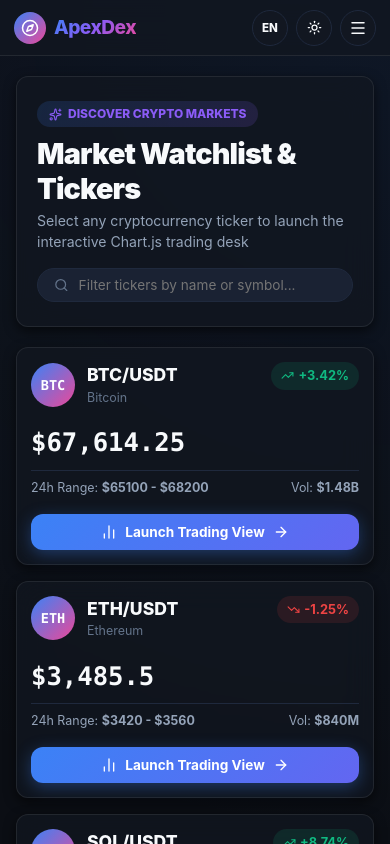
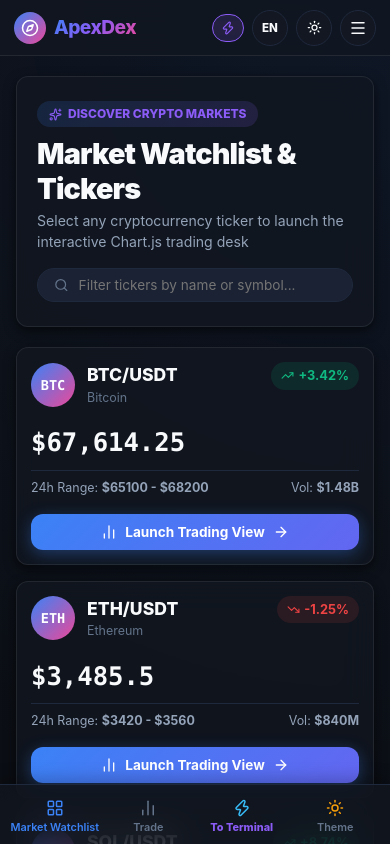
Before and after one commit to Sharjeel14/Apex-Traders, a React (Vite) app: page / in a window 390 px wide. Shown: the top 844 px of the page. Built offline with nearby package versions, Linux system fonts and the light colour scheme.

Commit message:
feat: add mobile bottom bar, segmented pro terminal tabs and mobile header switchers

```diff
--- a/src-v1-terminal/pages/HomeTerminal.jsx
+++ b/src-v1-terminal/pages/HomeTerminal.jsx
@@ -8,13 +8,14 @@ import { OrderBook } from '../components/OrderBook'
 import { OrderPanel } from '../components/OrderPanel'
 import { RecentTrades } from '../components/RecentTrades'
 import { PositionsTabs } from '../components/PositionsTabs'
-import { ArrowLeft, LayoutGrid, BarChart2 } from 'lucide-react'
+import { ArrowLeft, LineChart, BookOpen, Send, ClipboardList } from 'lucide-react'
 
 export function HomeTerminal() {
   const homeViewMode = useMarketStore((s) => s.homeViewMode)
-  const setHomeViewMode = useMarketStore((s) => s.setHomeViewMode)
   const backToTickerList = useMarketStore((s) => s.backToTickerList)
   const activePair = useMarketStore((s) => s.activePair)
+  const terminalMobileTab = useMarketStore((s) => s.terminalMobileTab)
+  const setTerminalMobileTab = useMarketStore((s) => s.setTerminalMobileTab)
   const t = useI18nStore((s) => s.t)
 
   if (homeViewMode === 'list') {
@@ -29,7 +30,7 @@ export function HomeTerminal() {
           display: 'flex',
           alignItems: 'center',
           justifyContent: 'space-between',
-          padding: '6px 16px',
+          padding: '8px 14px',
           background: 'var(--bg-surface-elevated)',
           borderBottom: '1px solid var(--border-subtle)',
           fontSize: '0.8rem',
@@ -47,74 +48,102 @@ export function HomeTerminal() {
             cursor: 'pointer',
           }}
         >
-          <ArrowLeft size={14} />
+          <ArrowLeft size={15} />
           <span>{t('list.back')}</span>
         </button>
 
-        <div style={{ display: 'flex', alignItems: 'center', gap: '8px' }}>
-          <span style={{ color: 'var(--text-muted)' }}>Trading Desk:</span>
-          <span style={{ fontWeight: 800, color: 'var(--text-primary)' }}>{activePair}</span>
-          <div style={{ display: 'flex', gap: '4px', marginLeft: '12px' }}>
-            <button
-              type="button"
-              onClick={() => setHomeViewMode('list')}
+        <div style={{ display: 'flex', alignItems: 'center', gap: '6px' }}>
+          <span style={{ fontSize: '0.72rem', color: 'var(--text-muted)' }}>Pair:</span>
+          <span
             style={{
-                display: 'flex',
-                alignItems: 'center',
-                gap: '4px',
-                padding: '3px 8px',
+              padding: '2px 8px',
               borderRadius: 'var(--radius-xs)',
               background: 'var(--bg-input)',
               border: '1px solid var(--border-medium)',
-                fontSize: '0.72rem',
-                color: 'var(--text-secondary)',
+              fontWeight: 800,
+              fontSize: '0.82rem',
+              color: 'var(--text-primary)',
             }}
           >
-              <LayoutGrid size={12} />
-              <span>{t('list.viewList')}</span>
-            </button>
-            <button
-              type="button"
-              style={{
-                display: 'flex',
-                alignItems: 'center',
-                gap: '4px',
-                padding: '3px 8px',
-                borderRadius: 'var(--radius-xs)',
-                background: 'var(--color-primary)',
-                border: '1px solid var(--color-primary)',
-                fontSize: '0.72rem',
-                color: '#fff',
-                fontWeight: 700,
-              }}
-            >
-              <BarChart2 size={12} />
-              <span>{t('list.viewTrade')}</span>
-            </button>
-          </div>
+            {activePair}
+          </span>
         </div>
       </div>
 
+      {/* Real-time Ticker Metrics Strip */}
       <TickerStrip />
 
+      {/* Mobile Segmented Tab Bar (Visible on mobile only) */}
+      <nav className="v1-mobile-tabs-bar" aria-label="Terminal Sections">
+        <button
+          type="button"
+          onClick={() => setTerminalMobileTab('chart')}
+          className={`v1-mobile-tab-btn ${terminalMobileTab === 'chart' ? 'active' : ''}`}
+        >
+          <LineChart size={14} />
+          <span>Chart</span>
+        </button>
+
+        <button
+          type="button"
+          onClick={() => setTerminalMobileTab('book')}
+          className={`v1-mobile-tab-btn ${terminalMobileTab === 'book' ? 'active' : ''}`}
+        >
+          <BookOpen size={14} />
+          <span>Book</span>
+        </button>
+
+        <button
+          type="button"
+          onClick={() => setTerminalMobileTab('trade')}
+          className={`v1-mobile-tab-btn ${terminalMobileTab === 'trade' ? 'active' : ''}`}
+        >
+          <Send size={14} />
+          <span>Order</span>
+        </button>
+
+        <button
+          type="button"
+          onClick={() => setTerminalMobileTab('orders')}
+          className={`v1-mobile-tab-btn ${terminalMobileTab === 'orders' ? 'active' : ''}`}
+        >
+          <ClipboardList size={14} />
+          <span>Orders</span>
+        </button>
+      </nav>
+
+      {/* Main Terminal Desk Layout */}
       <div className="v1-terminal-grid">
-        {/* Left Column: Order Book */}
+        {/* Left: Order Book (mobile-visible on tab 'book') */}
+        <div className={`v1-col-panel ${terminalMobileTab === 'book' ? 'mobile-visible' : ''}`}>
           <OrderBook />
+        </div>
 
-        {/* Center Column: Chart & Indicator Toolbar */}
+        {/* Center: Chart & Indicators (mobile-visible on tab 'chart') */}
+        <div className={`v1-col-panel ${terminalMobileTab === 'chart' ? 'mobile-visible' : ''}`}>
           <div className="v1-panel">
             <IndicatorBar />
             <TradingChart />
           </div>
+        </div>
 
-        {/* Right Column: Order Panel & Live Trades */}
-        <div style={{ display: 'flex', flexDirection: 'column', gap: '1px', background: 'var(--border-subtle)' }}>
+        {/* Right: Order Entry & Trades (mobile-visible on tab 'trade') */}
+        <div
+          className={`v1-col-panel ${terminalMobileTab === 'trade' || terminalMobileTab === 'book' ? 'mobile-visible' : ''}`}
+          style={{ gap: '1px', background: 'var(--border-subtle)' }}
+        >
+          {terminalMobileTab === 'trade' && <OrderPanel />}
+          {terminalMobileTab === 'book' && <RecentTrades />}
+          <div className="v1-desktop-only" style={{ display: 'flex', flexDirection: 'column', gap: '1px' }}>
             <OrderPanel />
             <RecentTrades />
           </div>
+        </div>
 
-        {/* Bottom Section: Positions & Orders */}
+        {/* Bottom Section: Positions & Orders (mobile-visible on tab 'orders') */}
+        <div className={`v1-bottom-section ${terminalMobileTab === 'orders' ? 'mobile-visible' : ''}`}>
           <PositionsTabs />
+        </div>
       </div>
     </div>
   )
--- a/src-v2-modern/components/Header.jsx
+++ b/src-v2-modern/components/Header.jsx
@@ -75,7 +75,7 @@ export function Header() {
               display: 'flex',
               alignItems: 'center',
               gap: '6px',
-              padding: '6px 14px',
+              padding: '6px 12px',
               borderRadius: 'var(--radius-full)',
               border: '1px solid var(--color-purple)',
               background: 'rgba(139, 92, 246, 0.15)',
@@ -86,7 +86,7 @@ export function Header() {
             }}
           >
             <Zap size={14} />
-            <span>Pro Terminal</span>
+            <span className="v2-btn-text">Pro Terminal</span>
           </button>
 
           {/* Language Switch */}
--- a/src-v2-modern/styles/modern.css
+++ b/src-v2-modern/styles/modern.css
@@ -394,8 +394,12 @@
 }
 
 @media (max-width: 768px) {
+  .v2-btn-text {
+    display: none;
+  }
+
   .v2-header .v2-switch-btn {
-    display: none !important;
+    padding: 6px 8px !important;
   }
 
   #mobile-menu-toggle {
--- a/src/App.jsx
+++ b/src/App.jsx
@@ -2,6 +2,7 @@ import { useEffect } from 'react'
 import { useRouterStore } from './store/routerStore'
 import { useMarketStore } from './store/marketStore'
 import { useThemeStore } from './store/themeStore'
+import { MobileBottomBar } from './components/MobileBottomBar'
 import VariationOneTerminal from '@v1/index'
 import VariationTwoDex from '@v2/index'
 
@@ -26,6 +27,7 @@ export function App() {
   return (
     <div style={{ minHeight: '100vh', display: 'flex', flexDirection: 'column' }}>
       {currentVariation === 'v1' ? <VariationOneTerminal /> : <VariationTwoDex />}
+      <MobileBottomBar />
     </div>
   )
 }
--- /dev/null
+++ b/src/components/MobileBottomBar.jsx
@@ -0,0 +1,83 @@
+import { useRouterStore } from '@src/store/routerStore'
+import { useMarketStore } from '@src/store/marketStore'
+import { useThemeStore } from '@src/store/themeStore'
+import { useI18nStore } from '@src/store/i18nStore'
+import { LayoutGrid, BarChart2, Zap, Sparkles, Moon, Sun } from 'lucide-react'
+
+export function MobileBottomBar() {
+  const currentVariation = useRouterStore((s) => s.currentVariation)
+  const setVariation = useRouterStore((s) => s.setVariation)
+  const currentPage = useRouterStore((s) => s.currentPage)
+  const navigate = useRouterStore((s) => s.navigate)
+
+  const homeViewMode = useMarketStore((s) => s.homeViewMode)
+  const setHomeViewMode = useMarketStore((s) => s.setHomeViewMode)
+
+  const theme = useThemeStore((s) => s.theme)
+  const toggleTheme = useThemeStore((s) => s.toggleTheme)
+  const t = useI18nStore((s) => s.t)
+
+  const handleMarketsClick = () => {
+    setHomeViewMode('list')
+    navigate(currentVariation === 'v1' ? 'terminal' : 'home', currentVariation)
+  }
+
+  const handleTradeClick = () => {
+    setHomeViewMode('trading')
+    navigate(currentVariation === 'v1' ? 'terminal' : 'home', currentVariation)
+  }
+
+  const handleSwitchVariation = () => {
+    const nextVar = currentVariation === 'v1' ? 'v2' : 'v1'
+    setVariation(nextVar)
+  }
+
+  const isMarketsActive = (currentPage === 'home' || currentPage === 'terminal') && homeViewMode === 'list'
+  const isTradeActive = (currentPage === 'home' || currentPage === 'terminal') && homeViewMode === 'trading'
+
+  return (
+    <aside className="mobile-bottom-app-bar" aria-label="Mobile Navigation Bar">
+      {/* 1. Markets / Watchlist */}
+      <button
+        type="button"
+        onClick={handleMarketsClick}
+        className={`mobile-tab-item ${isMarketsActive ? 'active' : ''}`}
+      >
+        <LayoutGrid size={18} />
+        <span>{t('list.viewList')}</span>
+      </button>
+
+      {/* 2. Trading Desk */}
+      <button
+        type="button"
+        onClick={handleTradeClick}
+        className={`mobile-tab-item ${isTradeActive ? 'active' : ''}`}
+      >
+        <BarChart2 size={18} />
+        <span>Trade</span>
+      </button>
+
+      {/* 3. Switch Variation (Terminal <-> DEX) */}
+      <button
+        type="button"
+        onClick={handleSwitchVariation}
+        className="mobile-tab-item highlight"
+      >
+        {currentVariation === 'v1' ? <Sparkles size={18} color="#ec4899" /> : <Zap size={18} color="#38bdf8" />}
+        <span style={{ fontWeight: 800 }}>
+          {currentVariation === 'v1' ? 'To DEX' : 'To Terminal'}
+        </span>
+      </button>
+
+      {/* 4. Theme Toggle */}
+      <button
+        type="button"
+        onClick={toggleTheme}
+        className="mobile-tab-item"
+      >
+        {theme === 'dark' ? <Sun size={18} color="#f59e0b" /> : <Moon size={18} color="#6366f1" />}
+        <span>Theme</span>
+      </button>
+    </aside>
+  )
+}
--- a/src/store/marketStore.js
+++ b/src/store/marketStore.js
@@ -89,6 +89,7 @@ export const useMarketStore = create((set, get) => ({
   activePair: 'BTC/USDT',
   timeframe: '15m',
   homeViewMode: 'list', // 'list' | 'trading'
+  terminalMobileTab: 'chart', // 'chart' | 'book' | 'trade' | 'orders'
   orderBook: generateOrderBook(INITIAL_PAIRS['BTC/USDT'].price),
   recentTrades: generateTrades(INITIAL_PAIRS['BTC/USDT'].price),
 
@@ -135,10 +136,11 @@ export const useMarketStore = create((set, get) => ({
 
   // Actions
   setHomeViewMode: (mode) => set({ homeViewMode: mode }),
+  setTerminalMobileTab: (tab) => set({ terminalMobileTab: tab }),
 
   selectTickerAndOpenTrade: (pair) => {
     get().selectPair(pair)
-    set({ homeViewMode: 'trading' })
+    set({ homeViewMode: 'trading', terminalMobileTab: 'chart' })
   },
 
   backToTickerList: () => set({ homeViewMode: 'list' }),
--- a/src/store/routerStore.js
+++ b/src/store/routerStore.js
@@ -1,12 +1,13 @@
 import { create } from 'zustand'
+import { useMarketStore } from './marketStore'
 
 function parseHash() {
   const hash = window.location.hash.replace(/^#\/?/, '')
   const parts = hash.split('/')
   const variation = parts[0] === 'v1' ? 'v1' : 'v2'
   const validPages = ['terminal', 'home', 'about', 'terms', 'privacy']
-  const pageCandidate = parts[1] || 'home'
-  const page = validPages.includes(pageCandidate) ? pageCandidate : 'home'
+  const pageCandidate = parts[1] || (variation === 'v1' ? 'terminal' : 'home')
+  const page = validPages.includes(pageCandidate) ? pageCandidate : (variation === 'v1' ? 'terminal' : 'home')
   return { variation, page }
 }
 
@@ -38,8 +39,12 @@ export const useRouterStore = create((set, get) => {
     },
 
     setVariation: (variation) => {
-      const page = variation === 'v1' ? 'terminal' : 'home'
-      get().navigate(page, variation)
+      const targetPage = variation === 'v1' ? 'terminal' : 'home'
+      // When switching to V1 Pro Terminal, show trading desk directly so the UI clearly changes!
+      if (variation === 'v1') {
+        useMarketStore.getState().setHomeViewMode('trading')
+      }
+      get().navigate(targetPage, variation)
     },
   }
 })
--- a/src/tokens.css
+++ b/src/tokens.css
@@ -127,3 +127,54 @@ a {
 ::-webkit-scrollbar-thumb:hover {
   background: var(--text-muted);
 }
+
+/* Mobile Bottom Navigation Bar */
+.mobile-bottom-app-bar {
+  display: none;
+}
+
+@media (max-width: 768px) {
+  body {
+    padding-bottom: 68px !important;
+  }
+
+  .mobile-bottom-app-bar {
+    display: flex;
+    position: fixed;
+    bottom: 0;
+    left: 0;
+    right: 0;
+    height: 60px;
+    background-color: var(--glass-bg);
+    backdrop-filter: blur(16px);
+    -webkit-backdrop-filter: blur(16px);
+    border-top: 1px solid var(--border-subtle);
+    align-items: center;
+    justify-content: space-around;
+    padding: 4px 8px env(safe-area-inset-bottom, 6px) 8px;
+    z-index: 9999;
+    box-shadow: 0 -4px 16px rgba(0, 0, 0, 0.25);
+  }
+
+  .mobile-tab-item {
+    display: flex;
+    flex-direction: column;
+    align-items: center;
+    justify-content: center;
+    gap: 3px;
+    flex: 1;
+    height: 100%;
+    color: var(--text-muted);
+    font-size: 0.68rem;
+    font-weight: 600;
+    transition: all var(--transition-fast);
+  }
+
+  .mobile-tab-item.active {
+    color: var(--color-primary);
+  }
+
+  .mobile-tab-item.highlight {
+    color: var(--color-purple);
+  }
+}
```
Also changed, not shown: src-v1-terminal/components/Header.jsx (+5 -5 lines), src-v1-terminal/styles/terminal.css (+138 -13 lines). Lines whose indentation alone changed are shown as unchanged.
